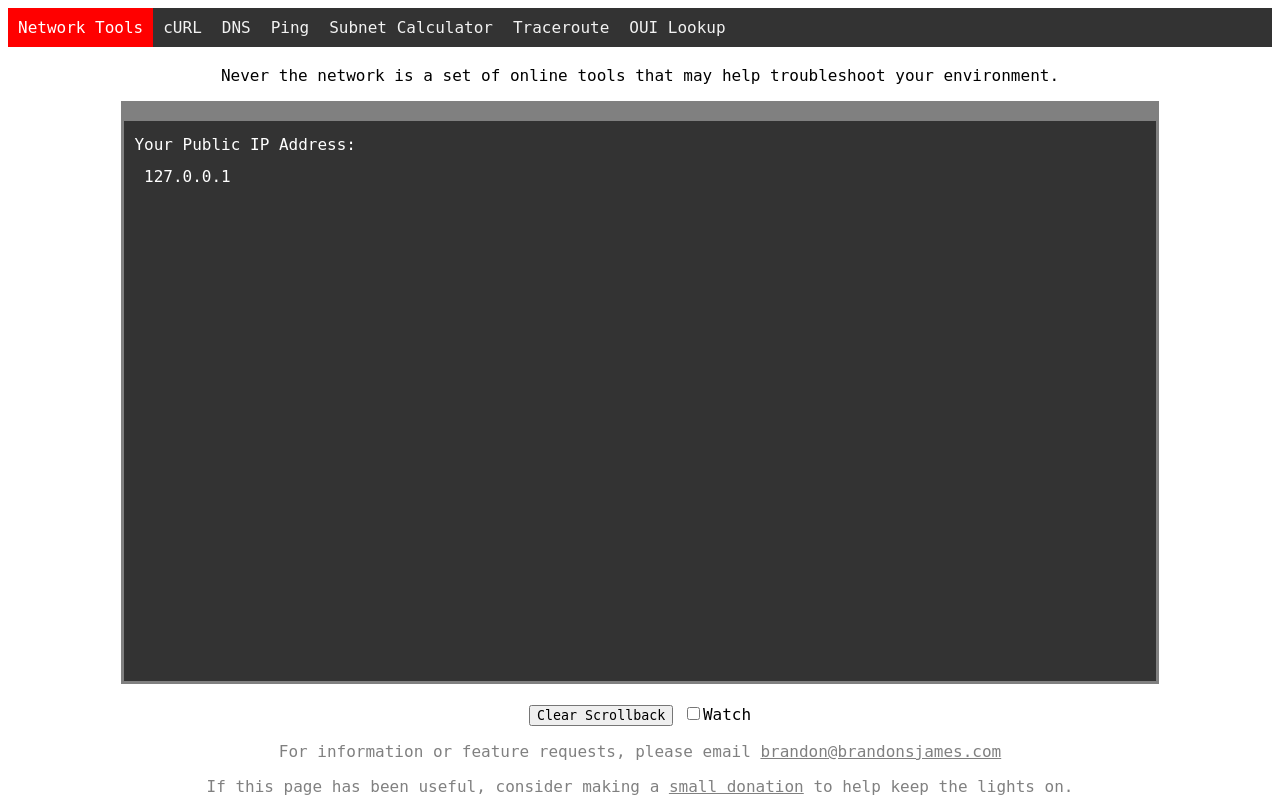
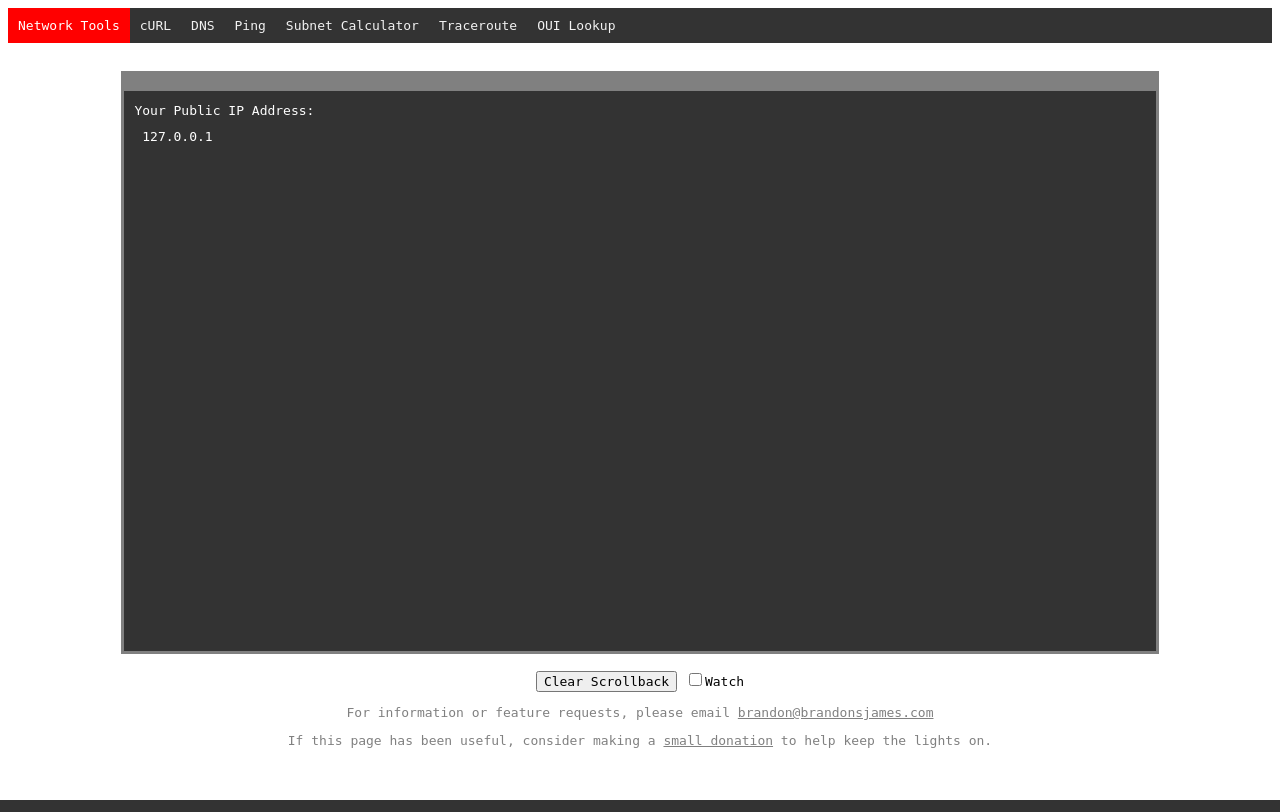
Before and after one commit to bjames/neverthenetwork, a Flask app: page / in a window 1280 px wide. Run offline with Flask 2, Linux system fonts and the light colour scheme; some libraries are stand-ins or nearby versions.

Commit message:
Nearly ready to make public

```diff
--- a/static/stylesheets/style.css
+++ b/static/stylesheets/style.css
@@ -1,5 +1,6 @@
 * {
-    font-family: 'monospace';
+    font-family: monospace;
+    font-size: 1em;
 }
 
 body {
@@ -27,7 +28,7 @@
     outline: 0;
 }
 
-.navbar a:hover {
+.navbar a:hover:not(:last-child):not(:first-child) {
     background-color: #ddd;
     color: black;
 }
@@ -106,12 +107,17 @@
       padding-right: 0px;
       padding-left: 0px;
     }
-    .navbar a:not(:first-child) {display: none;}
+    .navbar a:not(:first-child) {
+      display: none;
+    }
     .navbar a#nav_icon {
       float: right;
       display: block;
+      height: 0;
     }
-    .navbar.responsive {position: relative;}
+    .navbar.responsive {
+     position: relative;
+    }
     .navbar.responsive a#nav_icon {
       position: absolute;
       right: 0;
@@ -122,4 +128,5 @@
       display: block;
       text-align: left;
     }
+
   }
--- a/templates/dns_app.html
+++ b/templates/dns_app.html
@@ -2,13 +2,13 @@
     <input type = "text" name = "dns_lookup" value = {{ dns_lookup or "neverthenetwork.com" }} required>
     <select name = "record_type">
         {% for record_type in dns_record_types %}
-        <option value = {{ record_type }} required>{{ record_type }}</option>
+        <option value = {{ record_type }}>{{ record_type }}</option>
         {% endfor %}
     </select>
     <select name = "user_resolver">
         <option value = "All">All</option>
         {% for dns_resolver in dns_resolver_list %}
-        <option value = {{ dns_resolver["name"] }}>{{ dns_resolver["name"] }}</option>
+        <option value = "{{ dns_resolver["name"] }}">{{ dns_resolver["name"] }}</option>
         {% endfor %}
     </select>
     {% include "submit.html" %}
--- a/templates/footer.html
+++ b/templates/footer.html
@@ -1,6 +1,4 @@
 <div class="footer">
-
     <p>For information or feature requests, please email <a href="mailto:brandon@brandonsjames.com">brandon@brandonsjames.com</a></p>
-    <p>If this page has been useful, consider making a <a href="#">small donation</a> to help keep the lights on.</p>
-
+    <p>If this page has been useful, consider making a <a href="https://www.buymeacoffee.com/gTmjV6SfU">small donation</a> to help keep the lights on.</p>
 </div>
--- a/templates/index.html
+++ b/templates/index.html
@@ -1,7 +1,7 @@
 {% include "head.html" %}
 <body>
 {% include "nav.html" %}
-<div id="app">Never the network is a set of online tools that may help troubleshoot your environment.</div>
+<div id="app"> </div>
 <pre id="term">
 
 Your Public IP Address:
--- a/wsgi.py
+++ b/wsgi.py
@@ -2,4 +2,4 @@
 
 if __name__ == "__main__":
 
-    application.run()
+    application.run('0.0.0.0')
```
Also changed, not shown: config.py (+8 -2 lines), ntn_dns.py (+1 -8 lines).
